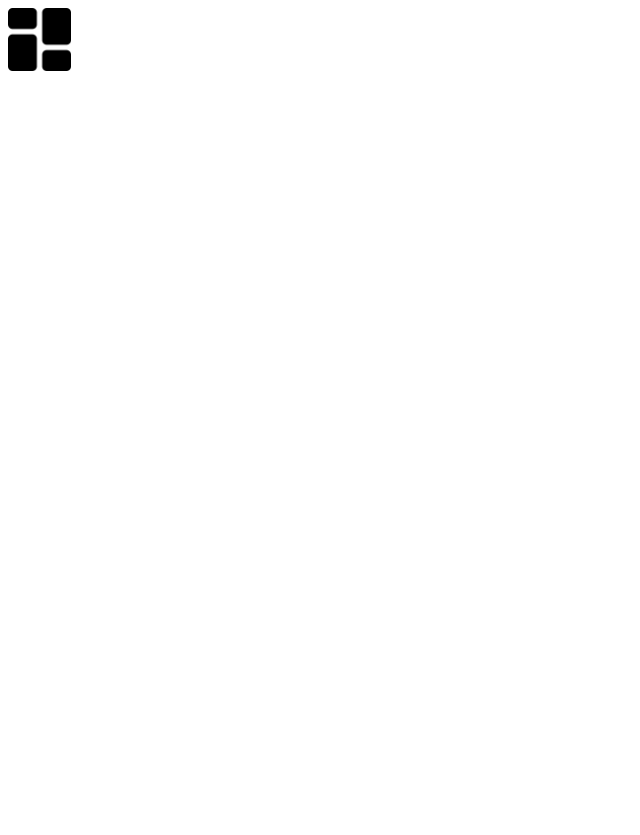
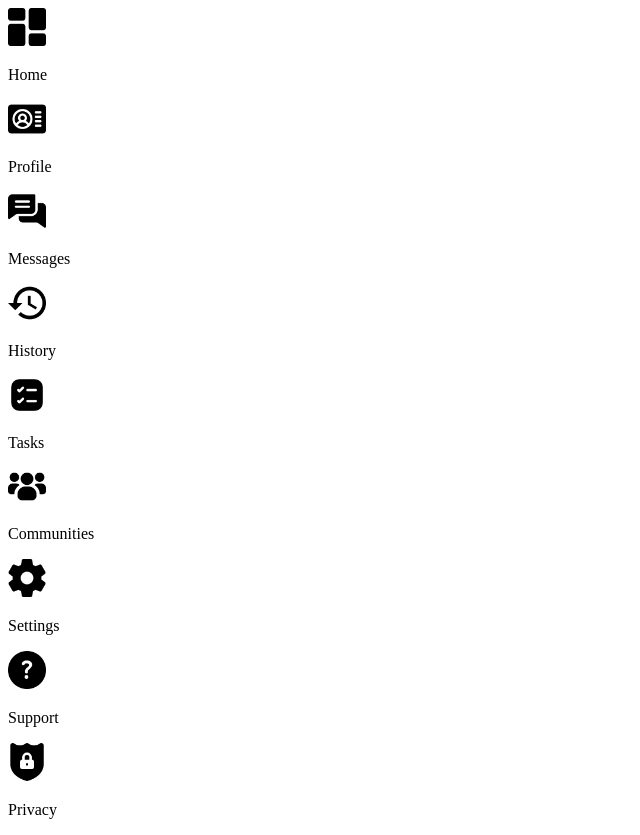
Before and after one commit to laibrian/admin-dashboard, a plain HTML site: page index.html in a window 1280 px wide. Shown: the whole page, without its empty margins (0-640 px from the left). Before the commit the page ends 800 px from the top, so only its background shows below. Drawn offline with Linux system fonts and the light colour scheme.

Commit message:
Rename assets and add sidebar icons in

```diff
--- a/index.html
+++ b/index.html
@@ -14,10 +14,44 @@
         <div class="main">
             <div class="sidebar">
                 <div class="menu-nav">
-                    <img src="/assets/dashboard.png" alt="dashboard icon">
+                    <div class="home">
+                        <img src="/assets/dashboard.png" alt="dashboard icon">
+                        <p>Home</p>
+                    </div>
+                    <div class="profile">
+                        <img src="/assets/profile.png" alt="dashboard icon">
+                        <p>Profile</p>
+                    </div>
+                    <div class="messages">
+                        <img src="/assets/messages.png" alt="dashboard icon">
+                        <p>Messages</p>
+                    </div>
+                    <div class="history">
+                        <img src="/assets/history.png" alt="dashboard icon">
+                        <p>History</p>
+                    </div>
+                    <div class="tasks">
+                        <img src="/assets/task.png" alt="dashboard icon">
+                        <p>Tasks</p>
+                    </div>
+                    <div class="communities">
+                        <img src="/assets/community.png" alt="dashboard icon">
+                        <p>Communities</p>
+                    </div>
                 </div>
                 <div class="menu-bottom">
-
+                    <div class="settings">
+                        <img src="/assets/settings.png" alt="dashboard icon">
+                        <p>Settings</p>
+                    </div>
+                    <div class="support">
+                        <img src="/assets/support.png" alt="dashboard icon">
+                        <p>Support</p>
+                    </div>
+                    <div class="privacy">
+                        <img src="/assets/privacy.png" alt="dashboard icon">
+                        <p>Privacy</p>
+                    </div>
                 </div>
             </div>
             <div class="header">
--- a/style.css
+++ b/style.css
@@ -1,4 +1,4 @@
-.menu-nav img {
-    width: 5%;
-    height: 5%;
+.menu-nav img, .menu-bottom img {
+    width: 3%;
+    height: 3%;
 }
```
Also changed, not shown: assets/community.png (renamed from assets/group-users.png), assets/messages.png (renamed from assets/chatting.png), assets/privacy.png (renamed from assets/shield-with-lock.png), assets/support.png (renamed from assets/question.png).
